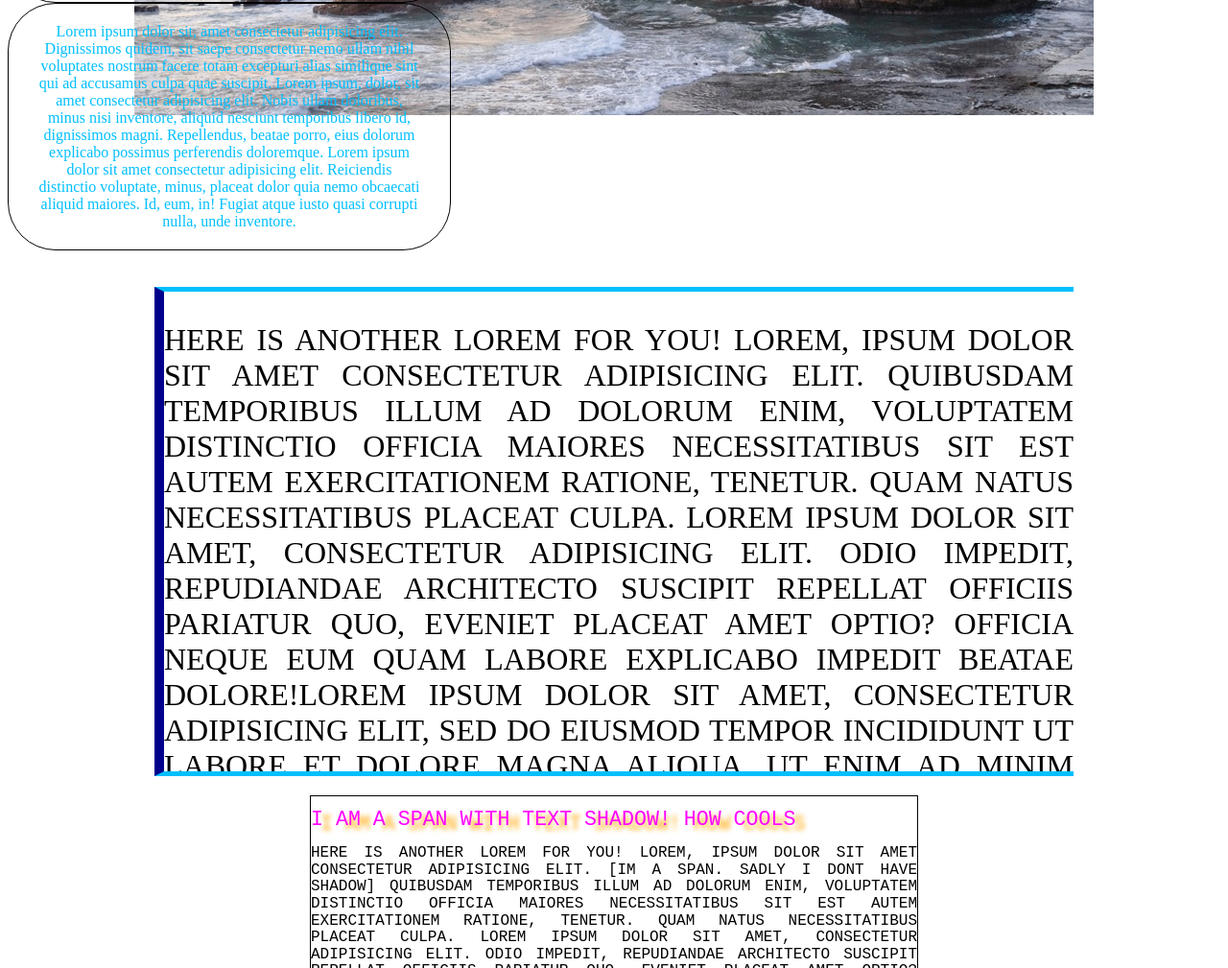
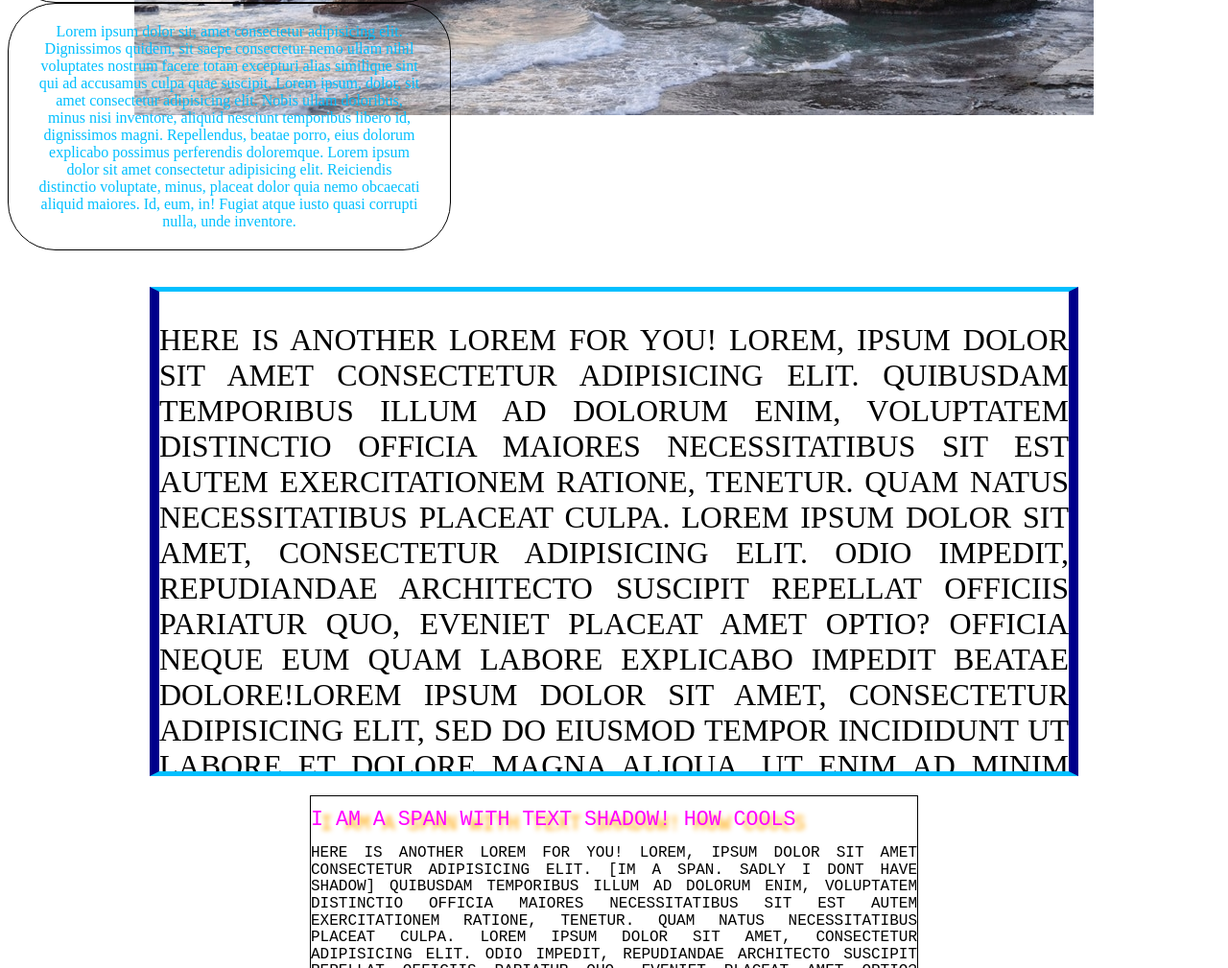
Before and after one commit to 21ftt1281/eportfolio, a plain HTML site: page week5-e.html in a window 1280 px wide. Shown: the part 446-1455 px from the top of the page at 96% size. Drawn offline with Linux system fonts and the light colour scheme.

Commit message:
Update week5-e.html

```diff
--- a/week5-e.html
+++ b/week5-e.html
@@ -102,7 +102,7 @@
 			border-top: 5px solid deepskyblue;
 			border-bottom: 5px solid deepskyblue;
 			border-left: 10px solid darkblue;
-			border-right-color: 10px solid darkblue;
+			border-right: 10px solid darkblue;
 			text-transform: uppercase;
 			text-align: justify;
 			align-items: center;
```
